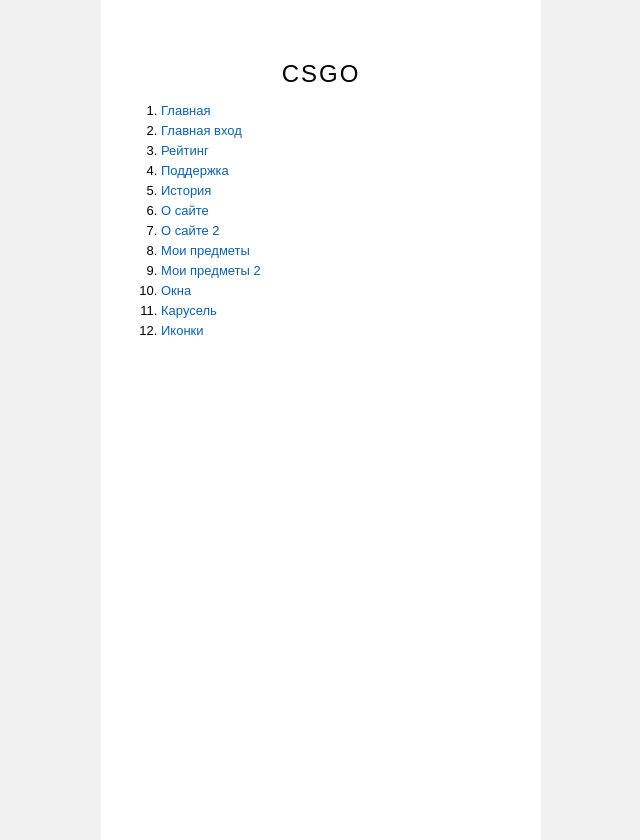
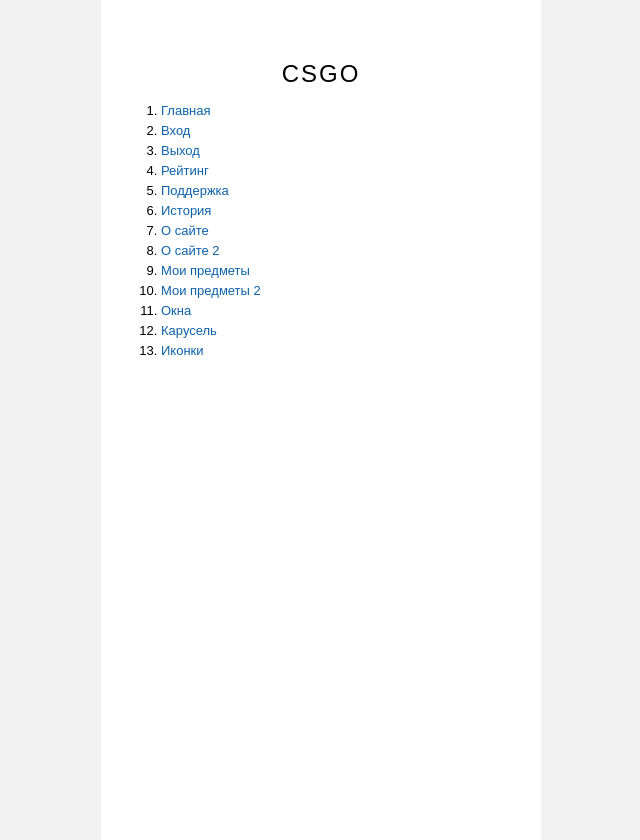
Before and after one commit to flabio-kg/csgo-html, a website: page index.html in a window 1280 px wide. Shown: the whole page, without its empty margins (319-959 px from the left). Drawn offline with Linux system fonts and the light colour scheme.

Commit message:
Вход

```diff
--- a/index.html
+++ b/index.html
@@ -53,7 +53,8 @@
   <h1>CSGO</h1>
   <ol class='list'>
     <li><a href="dist/index.html">Главная</a></li>
-    <li><a href="dist/main.html">Главная вход</a></li>
+    <li><a href="dist/main.html">Вход</a></li>
+    <li><a href="dist/main.html">Выход</a></li>
     <li><a href="dist/raiting.html">Рейтинг</a></li>
     <li><a href="dist/support.html">Поддержка</a></li>
     <li><a href="dist/history.html">История</a></li>
```
